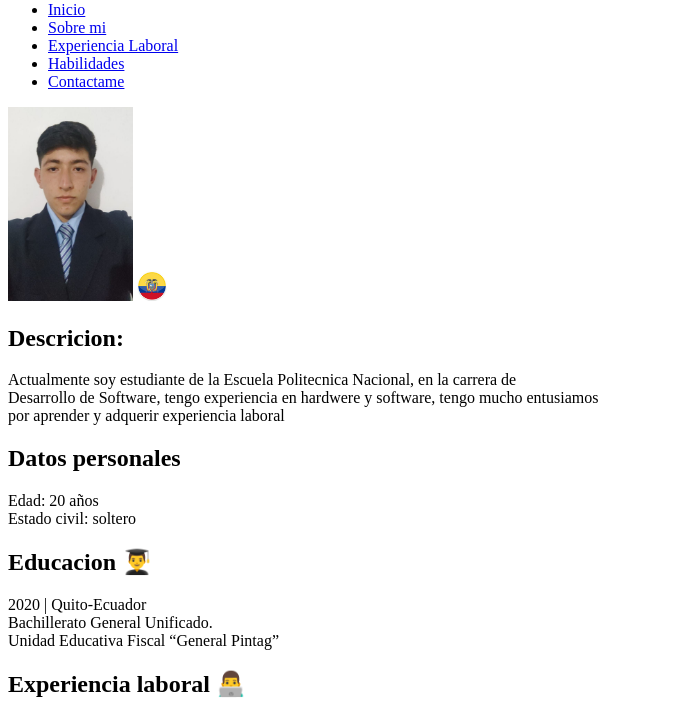
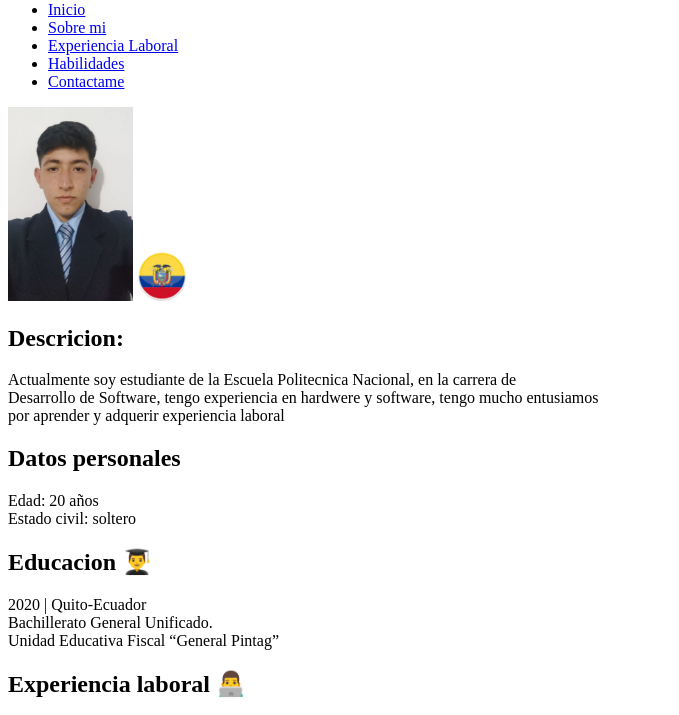
Before and after one commit to marlon1925/Portafolio, a plain HTML site: page index.html in a window 1280 px wide. Shown: the part 79-794 px from the top of the page, without its empty margins (0-679 px from the left). Drawn offline with Linux system fonts and the light colour scheme.

Commit message:
cambio de tamaño ecu

```diff
--- a/index.html
+++ b/index.html
@@ -39,7 +39,7 @@
     <section class="Sobre-mi" id="Sobre-mi">
         <div class="Contido personal">
             <img src="img/Frontal.jpg" width="125">
-            <img src="img/descarga.jfif" width="30">
+            <img src="img/descarga.jfif" width="50">
             <h1>Descricion: </h1>
             <p>
                 Actualmente soy estudiante de la Escuela Politecnica Nacional, en la carrera de <br>
```
